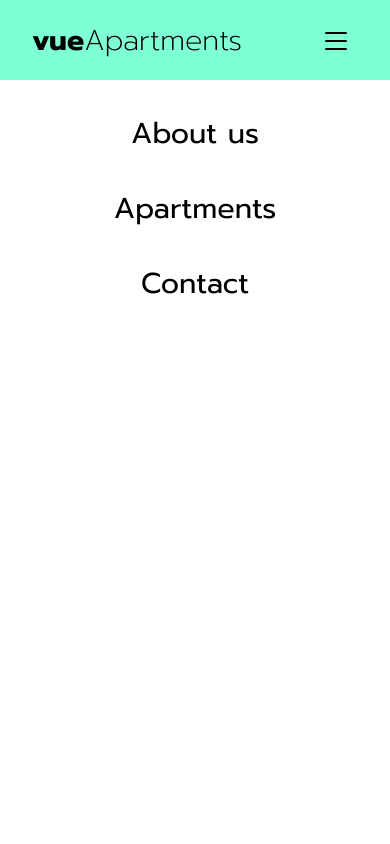
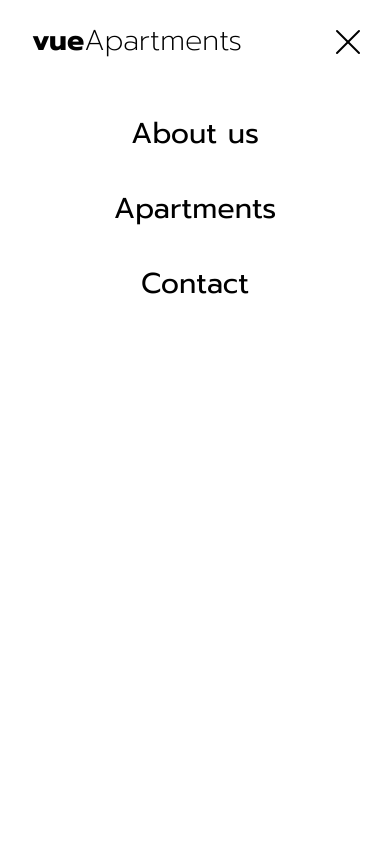
Before and after one commit to FeatheredSnek/vue-apartments, a website with bundled scripts: page index.html in a window 390 px wide. Both pictures are taken after a click on the button 336 px from the left and 40 px from the top of the page. Shown: the top 844 px of the page. Built offline with nearby package versions, Linux system fonts and the light colour scheme.

Commit message:
js mobile navigation toggle

```diff
--- a/index.html
+++ b/index.html
@@ -5,7 +5,8 @@
     <meta name="viewport" content="width=device-width, initial-scale=1.0" />
     <link rel="preconnect" href="https://fonts.googleapis.com">
     <link rel="preconnect" href="https://fonts.gstatic.com" crossorigin>
-    <link href="https://fonts.googleapis.com/css2?family=Prompt:wght@200;400;700&display=swap" rel="stylesheet">     <script src="https://unpkg.com/vue@3"></script>
+    <link href="https://fonts.googleapis.com/css2?family=Prompt:wght@200;400;700&display=swap" rel="stylesheet">
+    <script src="https://unpkg.com/vue@3"></script>
     <link rel="stylesheet" href="style.css">
     <title>vueApartments</title>
   </head>
@@ -22,13 +23,13 @@
           <a href="#">Contact</a>
         </nav>
         <!-- Mobile navigation toggle -->
-        <button class="nav-toggle">
-          <img src="img/list.svg" alt="Open navigation" class="nav-open-button show" />
-          <img src="img/x-lg.svg" alt="Close navigation" class="nav-close-button hidden" />
+        <button class="nav-toggle" id="nav-toggle">
+          <img src="img/list.svg" alt="Open navigation" class="nav-open-icon toggle-display" id="nav-open-icon" />
+          <img src="img/x-lg.svg" alt="Close navigation" class="nav-close-icon invisible toggle-display" id="nav-close-icon" />
         </button>
       </div>
       <!-- Mobile navigation -->
-      <nav class="nav-mini">
+      <nav class="nav-mini hidden invisible toggle-display" id="nav-mini">
         <a href="#">About us</a>
         <a href="#">Apartments</a>
         <a href="#">Contact</a>
@@ -136,5 +137,6 @@
   </body>
 
   <script src="main.js" type="module"></script>
+  <script src="nav.js"></script>
 
 </html>
--- /dev/null
+++ b/nav.js
@@ -0,0 +1,43 @@
+const navToggleButton = document.querySelector('#nav-toggle')
+const navOpenIcon = document.querySelector('#nav-open-icon')
+const navCloseIcon = document.querySelector('#nav-close-icon')
+const navMenu = document.querySelector('#nav-mini')
+const body = document.querySelector('body')
+
+navToggleButton.addEventListener('click', toggleNav)
+
+// use transitionend listener instead of timeouts
+// so that transition timing can be controlled solely by css
+navOpenIcon.addEventListener('transitionend', reenableControl)
+navMenu.addEventListener('transitionend', hideInvisibleMenu)
+
+let navControlsActive = true
+
+function toggleNav () {
+  if (navControlsActive) {
+    // toggle nav control button state
+    navControlsActive = false
+    navCloseIcon.classList.toggle('invisible')
+    navOpenIcon.classList.toggle('invisible')
+    body.classList.toggle('no-overflow')
+    // toggle menu
+    if (!navMenu.classList.contains('hidden')) {
+      navMenu.classList.toggle('invisible')
+    }
+    else {
+      navMenu.classList.toggle('hidden')
+      // workaround no transitions for display:none elements
+      setTimeout(() => navMenu.classList.toggle('invisible'), 10)
+    }
+  }
+}
+
+function reenableControl () {
+  navControlsActive = true
+}
+
+function hideInvisibleMenu (event) {
+  if (event.target.classList.contains('invisible')) {
+    navMenu.classList.toggle('hidden')
+  }
+}
--- a/style.css
+++ b/style.css
@@ -37,8 +37,7 @@ header {
   width: 100%;
   height: 5rem;
   margin: 0;
-  /* background-color: var(--white); */
-  background-color: aquamarine;
+  background-color: var(--white);
   box-shadow: var(--shadow-basic);
 }
 
@@ -68,21 +67,21 @@ header {
 .nav-toggle {
   display: none;
   height: 2rem;
+  width: 2rem;
   border: none;
   background: none;
   cursor: pointer;
 }
 
 .nav-toggle > img {
+  position: relative;
   height: 2rem;
+  width: 2rem;
+  transition: opacity 0.5s;
 }
 
-.shown {
-  display: block;
-}
-
-.hidden {
-  display: none;
+.nav-close-icon {
+  top: -2.1rem;
 }
 
 .nav-mini {
@@ -105,3 +104,21 @@ header {
 main {
   margin-top: 300px;
 }
+
+/* animation helper classes */
+
+.hidden {
+  display: none !important;
+}
+
+.no-overflow {
+  overflow-y: hidden;
+}
+
+.invisible {
+  opacity: 0;
+}
+
+.toggle-display {
+  transition: opacity 0.5s;
+}
```
